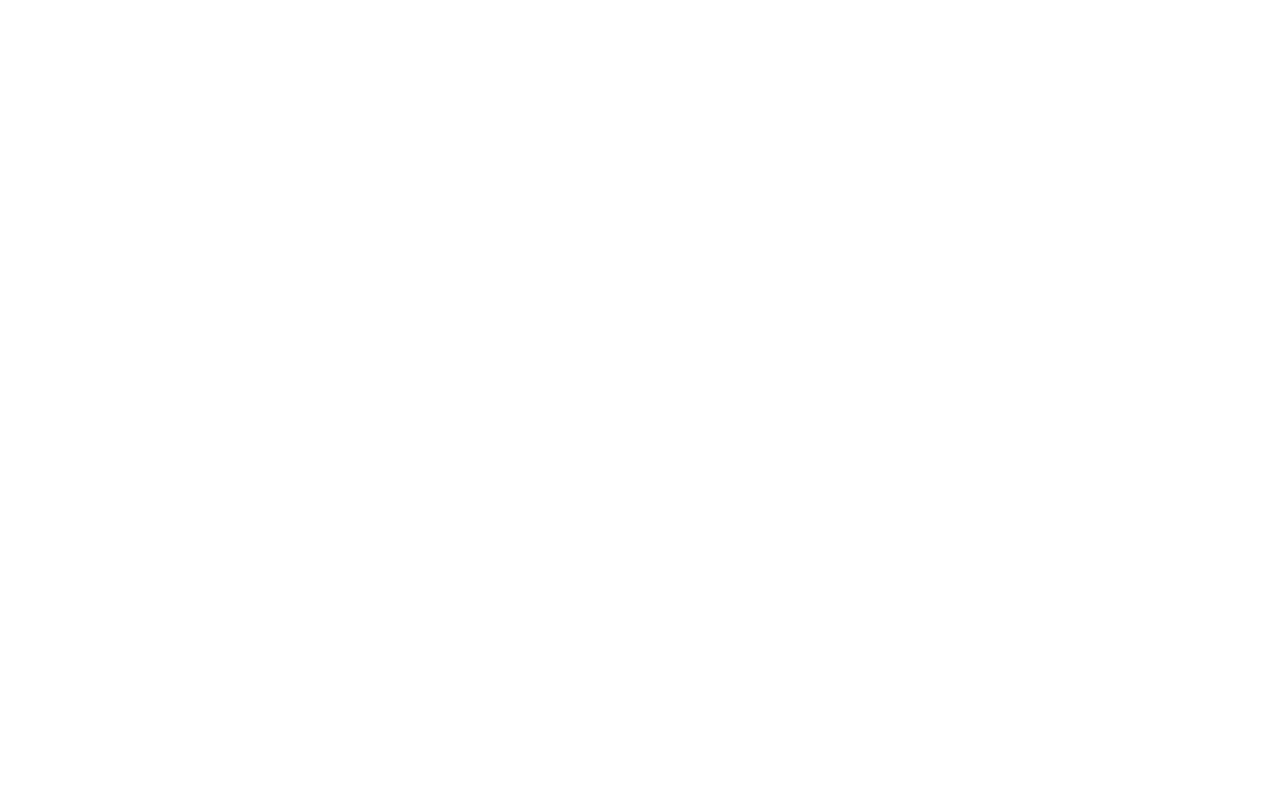
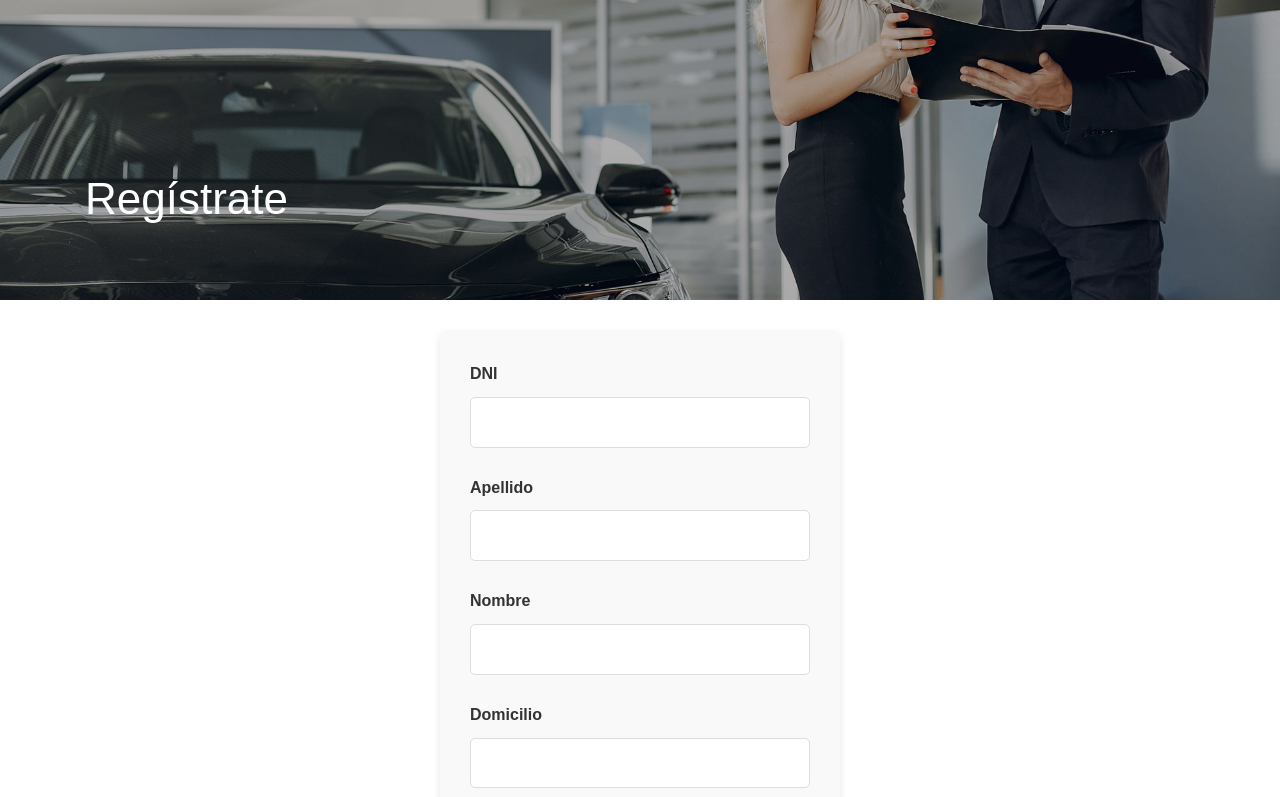
Before and after one commit to r1ky131115/Site-ArgenMoto, a React (Create React App) app: page /register in a window 1280 px wide. Before the commit this address had no page. Shown: the part 300-1097 px from the top of the page. Before the commit the page ends 800 px from the top, so only its background shows below. Built offline with nearby package versions, Linux system fonts and the light colour scheme.

Commit message:
login y registro

```diff
--- a/src/components/LoginForm/LoginForm.css
+++ b/src/components/LoginForm/LoginForm.css
@@ -13,13 +13,17 @@
     box-shadow: 0 4px 8px rgba(0, 0, 0, 0.1);
 }
 
+
 div {
     margin-bottom: 20px;
     text-align: left;
+    gap: 8px;
+
 }
 
 label {
-    margin-bottom: 5px;
+    display: block;
+    margin-bottom: 8px;
     font-weight: bold;
     color: #333;
 }
@@ -52,3 +56,66 @@
 button:hover {
     background-color: #35bd90;
 }
+
+
+
+
+
+
+
+
+
+
+
+/*
+
+
+div {
+    margin-bottom: 20px;
+    text-align: left;
+    display: flex;
+    flex-direction: column;
+    gap: 8px;
+}
+
+
+label {
+    display: block;
+    margin-bottom: 8px;
+    font-weight: bold;
+    color: #333;
+}
+
+input {
+    padding: 12px;
+    font-size: 16px;
+    border: 1px solid #ddd;
+    border-radius: 5px;
+    transition: border-color 0.3s ease, box-shadow 0.3s ease;
+    width: 100%;
+    box-sizing: border-box;
+}
+
+input:focus {
+    border-color: #4a90e2;
+    box-shadow: 0 0 5px rgba(74, 144, 226, 0.5);
+    outline: none;
+}
+
+button {
+    padding: 12px;
+    font-size: 16px;
+    color: #fff;
+    background-color: #35bd90;
+    border: none;
+    border-radius: 5px;
+    cursor: pointer;
+    transition: background-color 0.3s ease;
+    margin-top: 10px;
+
+}
+
+button:hover {
+    background-color: #2ea17f;
+}
+*/
--- a/src/components/LoginForm/LoginForm.tsx
+++ b/src/components/LoginForm/LoginForm.tsx
@@ -1,8 +1,10 @@
-// src/components/LoginForm.tsx
+// src/components/LoginForm/LoginForm.tsx
+
 import React, { useState } from 'react';
 import { LoginCredentials } from '../../types/auth';
+import { Link, Routes } from 'react-router-dom'; // Importa el Link de react-router-dom
 import './LoginForm.css';
-
+import RegisterPage from '../../pages/RegisterPage/RegisterPage';
 
 interface LoginFormProps {
   onLogin: (credentials: LoginCredentials) => void;
@@ -20,7 +22,7 @@
   return (
     <form onSubmit={handleSubmit}>
       <div>
-        <label htmlFor="email ">Email </label>
+        <label htmlFor="email">Email</label>
         <input
           type="email"
           id="email"
@@ -30,7 +32,7 @@
         />
       </div>
       <div>
-        <label htmlFor="password ">Password </label>
+        <label htmlFor="password">Contraseña</label>
         <input
           type="password"
           id="password"
@@ -39,7 +41,13 @@
           required
         />
       </div>
-      <button type="submit">Login</button>
+      <button type="submit">Iniciar Sesión</button>
+
+      {/* Enlace de registro */}
+      <p className="register-link">
+        ¿Aún no tienes cuenta?{' '}
+        <Link to="/register">Regístrate aquí</Link>
+      </p>
     </form>
   );
 };
--- /dev/null
+++ b/src/components/RegisterForm/RegisterForm.css
@@ -0,0 +1,61 @@
+/* src/components/RegisterForm.css */
+
+form {
+    text-align: center;
+    margin-top: 40px;
+    display: flex;
+    flex-direction: column;
+    max-width: 400px;
+    margin: 0 auto;
+    background-color: #f9f9f9;
+    padding: 30px;
+    border-radius: 8px;
+    box-shadow: 0 4px 8px rgba(0, 0, 0, 0.1);
+}
+
+div {
+    margin-bottom: 20px;
+    text-align: left;
+}
+label {
+    display: block;
+    margin-bottom: 8px;
+    font-weight: bold;
+    color: #333;
+}
+
+input {
+    width: 100%;
+    padding: 10px;
+    font-size: 16px;
+    border: 1px solid #ddd;
+    border-radius: 5px;
+    transition: border-color 0.3s ease, box-shadow 0.3s ease;
+    margin-bottom: 10px; /* Espacio adicional debajo del input */
+}
+
+input:focus {
+    border-color: #4a90e2;
+    box-shadow: 0 0 5px rgba(74, 144, 226, 0.5);
+    outline: none;
+}
+
+button {
+    padding: 10px;  /* alto de boton */
+    font-size: 16px;
+    color: #fff;
+    background-color: #35bd90;
+    border: none;
+    border-radius: 5px;
+    cursor: pointer;
+    transition: background-color 0.3s ease;
+}
+
+button:hover {
+    background-color: #2cae7e;
+}
+
+button:disabled {
+    background-color: #c1c1c1;
+    cursor: not-allowed;
+}
--- /dev/null
+++ b/src/components/RegisterForm/RegisterForm.tsx
@@ -0,0 +1,129 @@
+// src/components/RegisterForm/RegisterForm.tsx
+import React, { useState } from 'react';
+import './RegisterForm.css';
+
+interface RegisterFormProps {
+  onRegister: (userData: {
+    dni: string;
+    lastName: string;
+    firstName: string;
+    address: string;
+    city?: string;
+    province?: string;
+    phone?: string;
+    email: string;
+    password: string;
+  }) => void;
+}
+
+const RegisterForm: React.FC<RegisterFormProps> = ({ onRegister }) => {
+  const [dni, setDni] = useState('');
+  const [lastName, setLastName] = useState('');
+  const [firstName, setFirstName] = useState('');
+  const [address, setAddress] = useState('');
+  const [city, setCity] = useState('');
+  const [province, setProvince] = useState('');
+  const [phone, setPhone] = useState('');
+  const [email, setEmail] = useState('');
+  const [password, setPassword] = useState('');
+
+  const handleSubmit = (e: React.FormEvent) => {
+    e.preventDefault();
+    onRegister({ dni, lastName, firstName, address, city, province, phone, email, password });
+  };
+
+  return (
+    <form className="register-form" onSubmit={handleSubmit}>
+      <div className="form-group">
+        <label htmlFor="dni">DNI</label>
+        <input
+          type="text"
+          id="dni"
+          value={dni}
+          onChange={(e) => setDni(e.target.value)}
+          required
+        />
+      </div>
+      <div className="form-group">
+        <label htmlFor="lastName">Apellido</label>
+        <input
+          type="text"
+          id="lastName"
+          value={lastName}
+          onChange={(e) => setLastName(e.target.value)}
+          required
+        />
+      </div>
+      <div className="form-group">
+        <label htmlFor="firstName">Nombre</label>
+        <input
+          type="text"
+          id="firstName"
+          value={firstName}
+          onChange={(e) => setFirstName(e.target.value)}
+          required
+        />
+      </div>
+      <div className="form-group">
+        <label htmlFor="address">Domicilio</label>
+        <input
+          type="text"
+          id="address"
+          value={address}
+          onChange={(e) => setAddress(e.target.value)}
+          required
+        />
+      </div>
+      <div className="form-group">
+        <label htmlFor="city">Localidad</label>
+        <input
+          type="text"
+          id="city"
+          value={city}
+          onChange={(e) => setCity(e.target.value)}
+        />
+      </div>
+      <div className="form-group">
+        <label htmlFor="province">Provincia</label>
+        <input
+          type="text"
+          id="province"
+          value={province}
+          onChange={(e) => setProvince(e.target.value)}
+        />
+      </div>
+      <div className="form-group">
+        <label htmlFor="phone">Teléfono</label>
+        <input
+          type="text"
+          id="phone"
+          value={phone}
+          onChange={(e) => setPhone(e.target.value)}
+        />
+      </div>
+      <div className="form-group">
+        <label htmlFor="email">Email</label>
+        <input
+          type="email"
+          id="email"
+          value={email}
+          onChange={(e) => setEmail(e.target.value)}
+          required
+        />
+      </div>
+      <div className="form-group">
+        <label htmlFor="password">Contraseña</label>
+        <input
+          type="password"
+          id="password"
+          value={password}
+          onChange={(e) => setPassword(e.target.value)}
+          required
+        />
+      </div>
+      <button type="submit">Registrar</button>
+    </form>
+  );
+};
+
+export default RegisterForm;
--- /dev/null
+++ b/src/pages/LoginPage/LoginPage.css
@@ -0,0 +1,5 @@
+/* src/pages/LoginPage.css */
+
+.form-container {
+    margin-top: 30px; /* Ajusta este valor según el espacio que desees */
+  }
--- a/src/pages/LoginPage/LoginPage.tsx
+++ b/src/pages/LoginPage/LoginPage.tsx
@@ -7,6 +7,7 @@
 import VehicleGrid from '../../components/Sections/VehicleCardSection';
 import { ListOfVehicles } from "../../utils/Mock/mockVehicles";
 import '../../index.css';
+import './LoginPage.css'; // Asegúrate de tener el archivo CSS para LoginPage
 
 const LoginPage: React.FC = () => {
   const handleLogin = async (credentials: LoginCredentials) => {
@@ -33,18 +34,18 @@
     }
   };
 
+
+
   return (
     <>
-    <PageHeader
+      <PageHeader
         backgroundImage="/images/bg_3.jpg"
         title="Inicia Sesión"
       />
-     <div>
-
-      <LoginForm onLogin={handleLogin} />
-    </div>
+      <div className="form-container"> {/* Nueva clase añadida */}
+        <LoginForm onLogin={handleLogin} />
+      </div>
     </>
-
   );
 };
 
--- /dev/null
+++ b/src/pages/RegisterPage/RegisterPage.css
@@ -0,0 +1,5 @@
+/* src/pages/RegisterPage.css */
+
+.form-container {
+    margin-top: 30px; /* Ajusta este valor según el espacio que desees */
+  }
--- /dev/null
+++ b/src/pages/RegisterPage/RegisterPage.tsx
@@ -0,0 +1,57 @@
+// src/pages/RegisterPage/RegisterPage.tsx
+import React from 'react';
+import RegisterForm from '../../components/RegisterForm/RegisterForm';
+import PageHeader from '../../components/Header/PageHeader';
+import '../../index.css';
+import './RegisterPage.css'
+
+
+const RegisterPage: React.FC = () => {
+  const handleRegister = async (userData: {
+    dni: string;
+    lastName: string;
+    firstName: string;
+    address: string;
+    city?: string;
+    province?: string;
+    phone?: string;
+    email: string;
+    password: string;
+  }) => {
+    try {
+      // Simulación de una llamada a la API
+      const response = await fetch('/api/register', {
+        method: 'POST',
+        headers: {
+          'Content-Type': 'application/json',
+        },
+        body: JSON.stringify(userData),
+      });
+
+      if (!response.ok) {
+        throw new Error('Failed to register');
+      }
+
+      const data = await response.json();
+      console.log('User registered:', data);
+
+      // Aquí podrías redirigir al usuario o mostrar un mensaje de éxito
+    } catch (error) {
+      console.error('Error:', error);
+    }
+  };
+
+  return (
+    <>
+      <PageHeader
+        backgroundImage="/images/bg_3.jpg"
+        title="Regístrate"
+      />
+      <div className="form-container"> {/* Nueva clase añadida */}
+        <RegisterForm onRegister={handleRegister} />
+      </div>
+    </>
+  );
+};
+
+export default RegisterPage;
--- a/src/routes/routes.tsx
+++ b/src/routes/routes.tsx
@@ -1,8 +1,10 @@
+// src\routes\routes.tsx
 import { createBrowserRouter } from 'react-router-dom';
 import Layout from '../components/Layout/Layout';
 import Home from '../pages/Home/Home';
 import VehiclesGrid from '../pages/Vehicles/VehiclesGrid';
 import LoginPage from '../pages/LoginPage/LoginPage';
+import RegisterPage from '../pages/RegisterPage/RegisterPage';
 // import SpareParts from '../pages/SpareParts/SpareParts';
 // import Contact from '../pages/Contact/Contact';
 
@@ -14,6 +16,7 @@
       { path: '/', element: <Home /> },
       { path: '/vehicles', element: <VehiclesGrid /> },
       { path: '/loginPage', element: <LoginPage /> },
+      { path: '/register', element: <RegisterPage/>}
       // { path: '/contacto', element: <Contact /> },
     ],
   },
```
